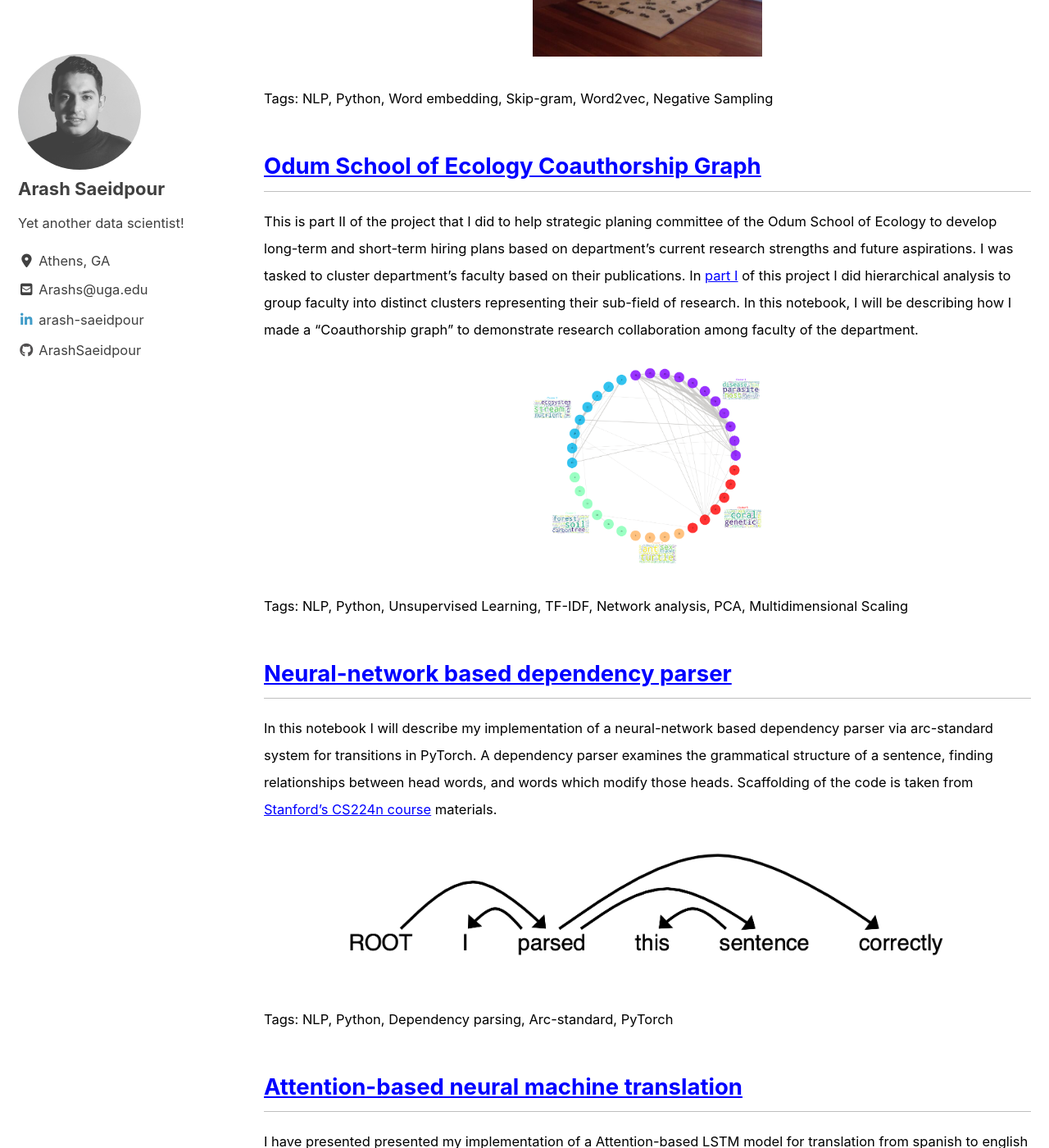
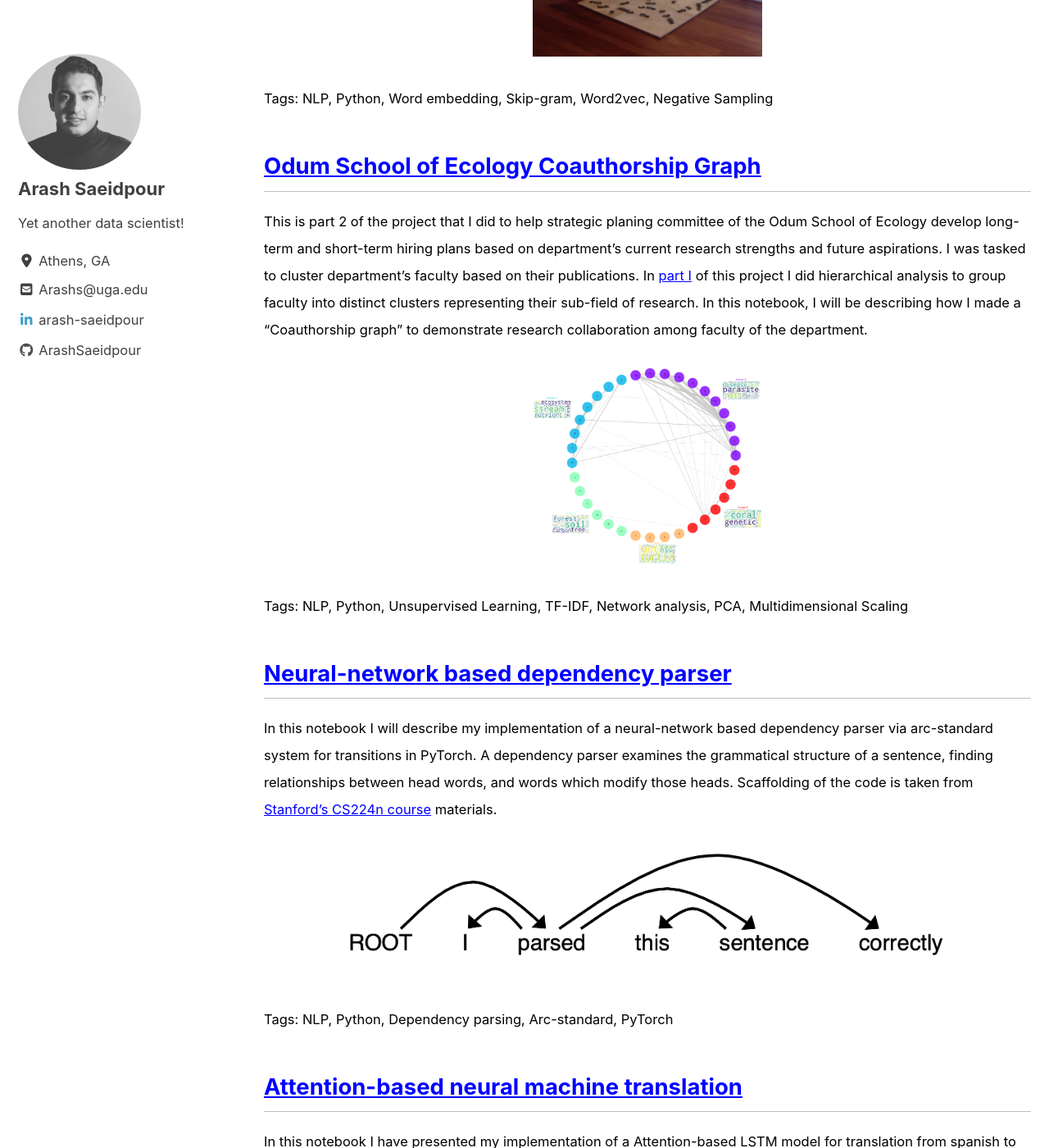
Before and after one commit to ArashSaeidpour/arashsaeidpour.github.io, a Jekyll site: the page built from index.md, in a window 1280 px wide and 1400 px high, scrolled down 2283 px. Shown: the whole window at 82% size. Built offline with Jekyll 4.4.1, drawn with Linux system fonts in a browser that asks for light colours; cached includes are drawn as plain includes; nearby versions of some CDN libraries; some of the changed text lies outside the part shown.

Commit message:
typos fixed

```diff
--- a/index.md
+++ b/index.md
@@ -66,7 +66,7 @@ analytics:
 
 ## [Odum School of Ecology Coauthorship Graph][104]
 
-<sub> This is part II of the project that I did to help strategic planing committee of the Odum School of Ecology to develop long-term and short-term hiring plans based on department's current research strengths and future aspirations. I was tasked to cluster department's faculty based on their publications. In [part I][102] of this project I did hierarchical analysis to group faculty into distinct clusters representing their sub-field of research. In this notebook, I will be describing how I made a "Coauthorship graph" to demonstrate research collaboration among faculty of the department.<sub>
+<sub> This is part 2 of the project that I did to help strategic planing committee of the Odum School of Ecology develop long-term and short-term hiring plans based on department's current research strengths and future aspirations. I was tasked to cluster department's faculty based on their publications. In [part I][102] of this project I did hierarchical analysis to group faculty into distinct clusters representing their sub-field of research. In this notebook, I will be describing how I made a "Coauthorship graph" to demonstrate research collaboration among faculty of the department.<sub>
 
 
 [![homepage][103]{:height="30%" width="30%" style="display: block; margin: 0 auto" }][104]
@@ -96,7 +96,7 @@ analytics:
 
 ## [Attention-based neural machine translation][6]
 
-<sub> I have presented presented my implementation of a Attention-based LSTM model for translation from spanish to english in PyTorch. Scaffolding of the code is taken from [Stanford's CS224n course][303] materials.  <sub>
+<sub> In this notebook I have presented my implementation of a Attention-based LSTM model for translation from spanish to english in PyTorch. Scaffolding of the code is taken from [Stanford's CS224n course][303] materials.  <sub>
 
 [![homepage][5]{:height="50%" width="50%" style="display: block; margin: 0 auto" }][6]
 
```
Also changed, not shown: 2 other files.
